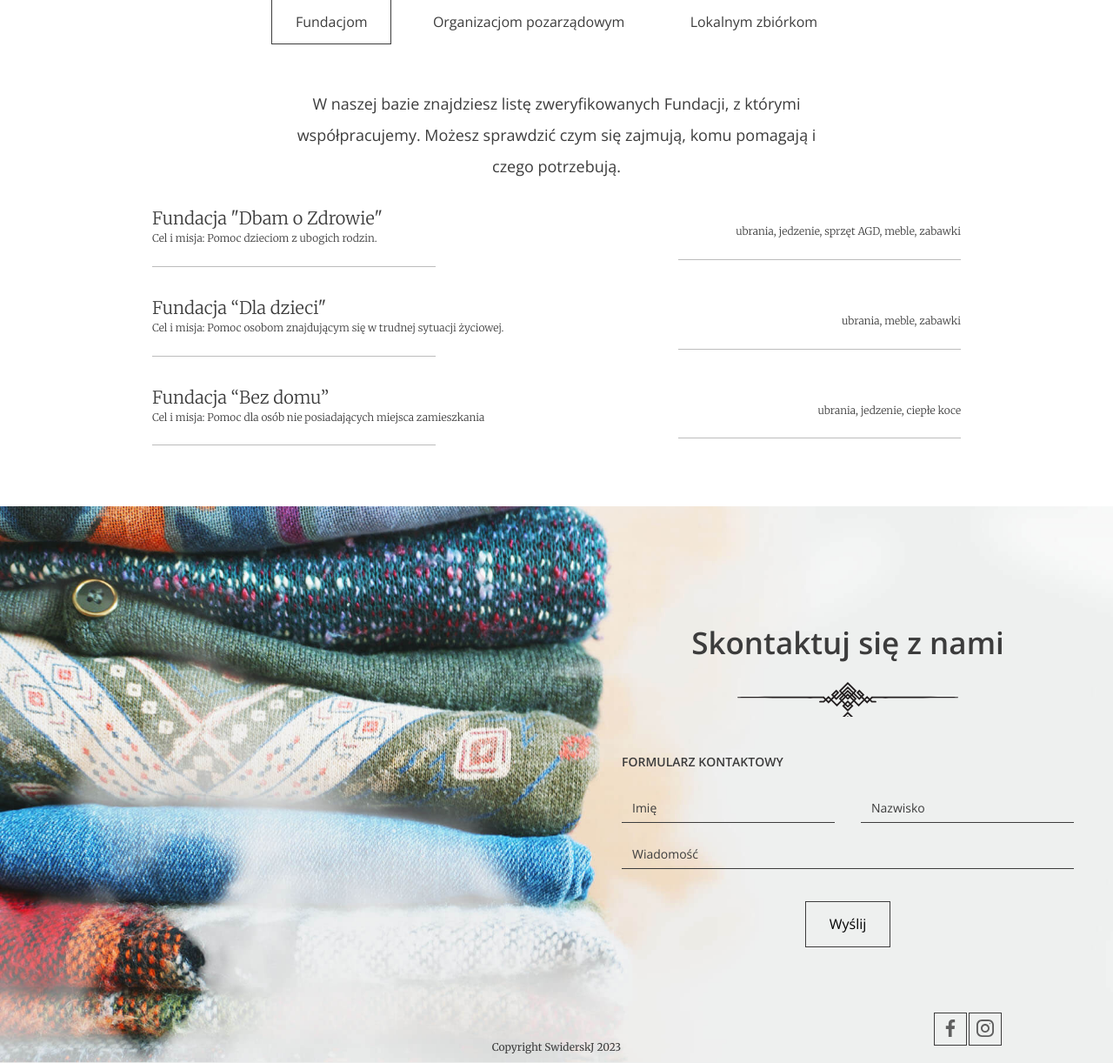
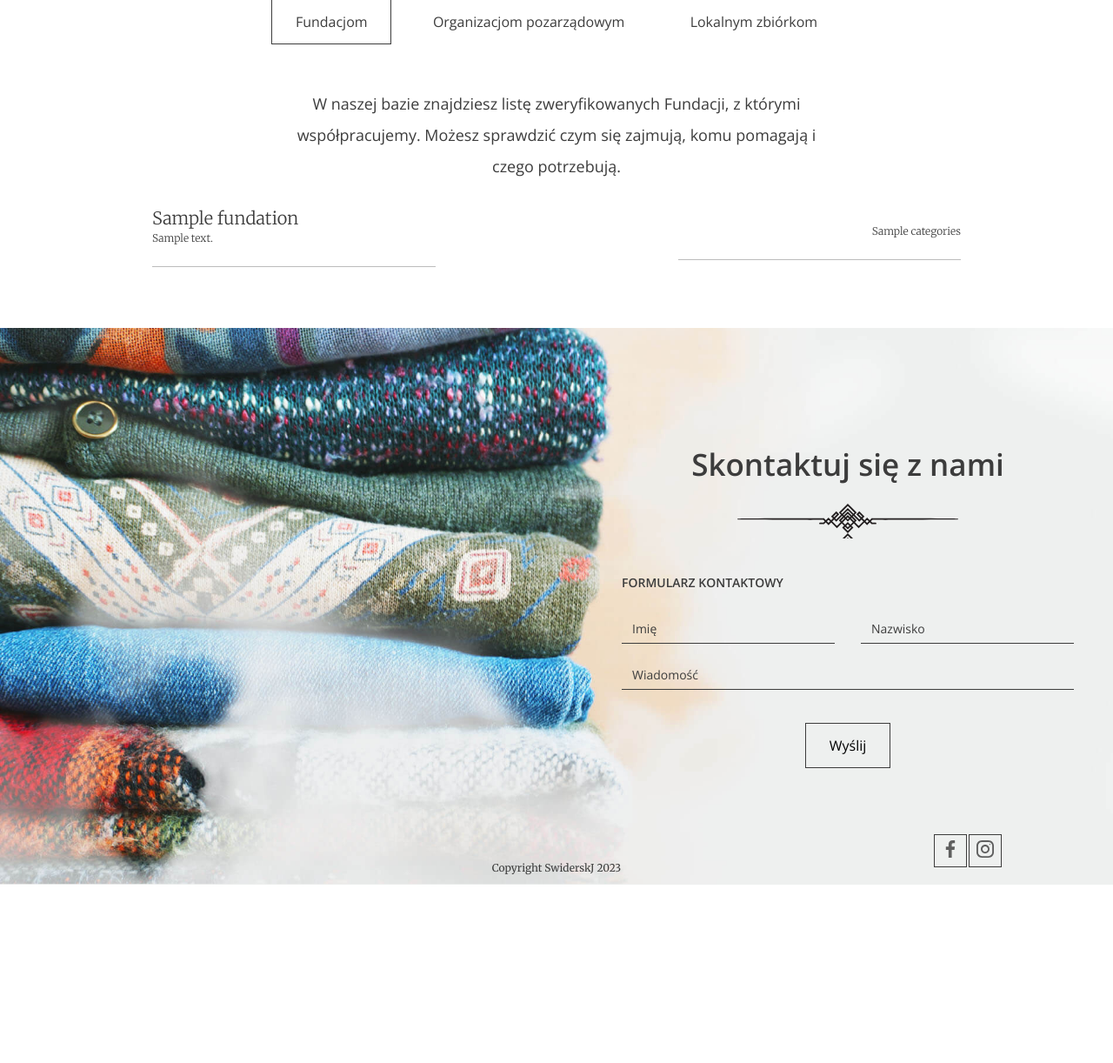
Before and after one commit to SwiderskJ/Give-it-to-good-hands, a Django app: template templates/index.html in a window 1280 px wide. Shown: the part 2719-3941 px from the top of the page at 87% size. After the commit the page ends 3736 px from the top, so only its background shows below. Run offline with Django 4.2, Linux system fonts and the light colour scheme; the template is opened without the code that fills it: most values are stand-ins (such as "Sample title", 1, 10 or a date in 2020).

Commit message:
Update index.html

```diff
--- a/templates/index.html
+++ b/templates/index.html
@@ -14,7 +14,7 @@
           <li><a href="#steps" class="btn btn--without-border">O co chodzi?</a></li>
           <li><a href="#about-us" class="btn btn--without-border">O nas</a></li>
           <li><a href="#help" class="btn btn--without-border">Fundacje i organizacje</a></li>
-          <li><a href="form.html" class="btn btn--without-border">Przekaż dary</a></li>
+          <li><a href="{% url 'donation' %}" class="btn btn--without-border">Przekaż dary</a></li>
           <li><a href="#contact" class="btn btn--without-border">Kontakt</a></li>
         </ul>
       </nav>
@@ -72,7 +72,7 @@
         </div>
       </div>
 
-      <a href="#" class="btn btn--large">Załóż konto</a>
+      <a href="{% url 'register' %}" class="btn btn--large">Załóż konto</a>
     </section>
 
     <section id="about-us" class="about-us">
@@ -89,9 +89,9 @@
       <h2>Komu pomagamy?</h2>
 
       <ul class="help--buttons">
-        <li data-id="1"><a href="#" class="btn btn--without-border active">Fundacjom</a></li>
-        <li data-id="2"><a href="#" class="btn btn--without-border">Organizacjom pozarządowym</a></li>
-        <li data-id="3"><a href="#" class="btn btn--without-border">Lokalnym zbiórkom</a></li>
+        <li data-id="1"><a href="#help" class="btn btn--without-border active">Fundacjom</a></li>
+        <li data-id="2"><a href="#help" class="btn btn--without-border">Organizacjom pozarządowym</a></li>
+        <li data-id="3"><a href="#help" class="btn btn--without-border">Lokalnym zbiórkom</a></li>
       </ul>
 
       <!-- SLIDE 1 -->
@@ -100,32 +100,17 @@
             Możesz sprawdzić czym się zajmują, komu pomagają i czego potrzebują.</p>
 
         <ul class="help--slides-items">
-          <li>
-            <div class="col">
-              <div class="title">Fundacja "Dbam o Zdrowie"</div>
-              <div class="subtitle">Cel i misja: Pomoc dzieciom z ubogich rodzin.</div>
-            </div>
+          {% for fundation in fundations %}
+              <li>
+                <div class="col">
+                  <div class="title">{{ fundation.name}}</div>
+                  <div class="subtitle">{{ fundation.description }}</div>
+                </div>
 
-            <div class="col"><div class="text">ubrania, jedzenie, sprzęt AGD, meble, zabawki</div></div>
-          </li>
+                <div class="col"><div class="text">{{ fundation.categories }}</div></div>
+              </li>
+          {% endfor %}
 
-          <li>
-            <div class="col">
-              <div class="title">Fundacja “Dla dzieci"</div>
-              <div class="subtitle">Cel i misja: Pomoc osobom znajdującym się w trudnej sytuacji życiowej.</div>
-            </div>
-
-            <div class="col"><div class="text">ubrania, meble, zabawki</div></div>
-          </li>
-
-          <li>
-            <div class="col">
-              <div class="title">Fundacja “Bez domu”</div>
-              <div class="subtitle">Cel i misja: Pomoc dla osób nie posiadających miejsca zamieszkania</div>
-            </div>
-
-            <div class="col"><div class="text">ubrania, jedzenie, ciepłe koce</div></div>
-          </li>
         </ul>
         <!-- Pagination
         <ul class="help--slides-pagination">
```
